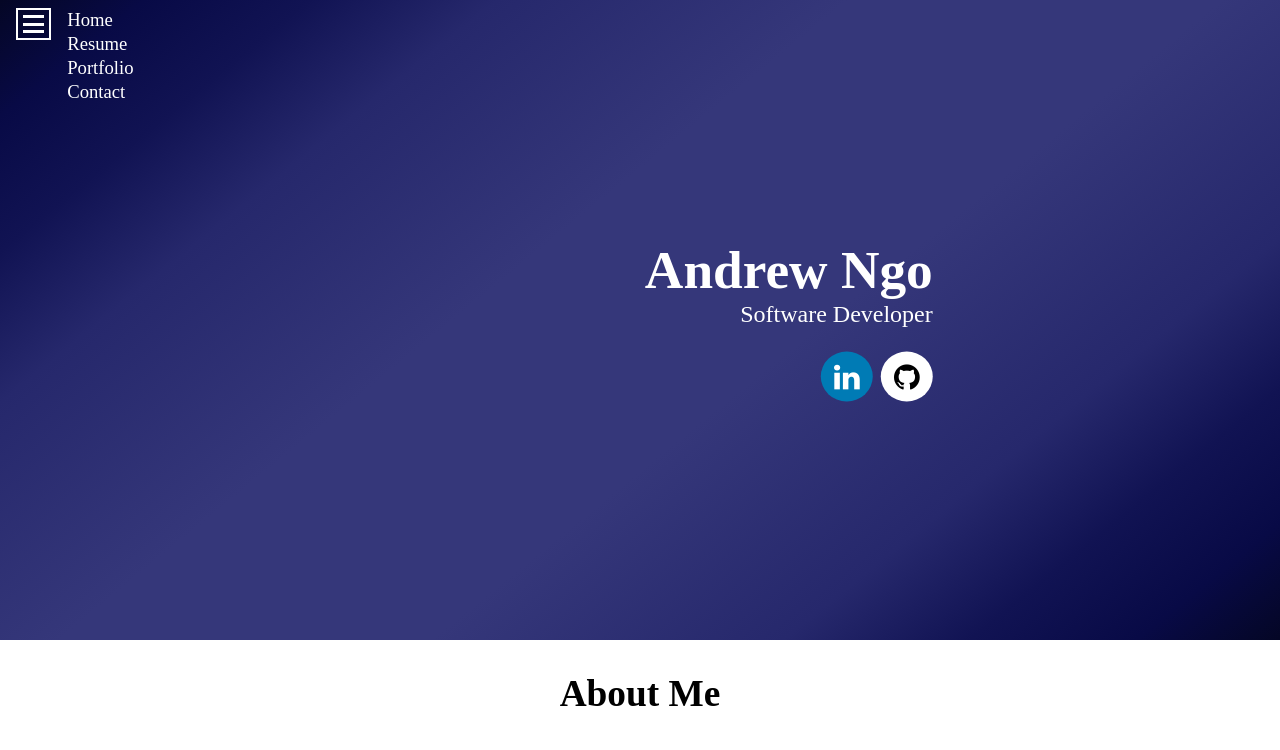
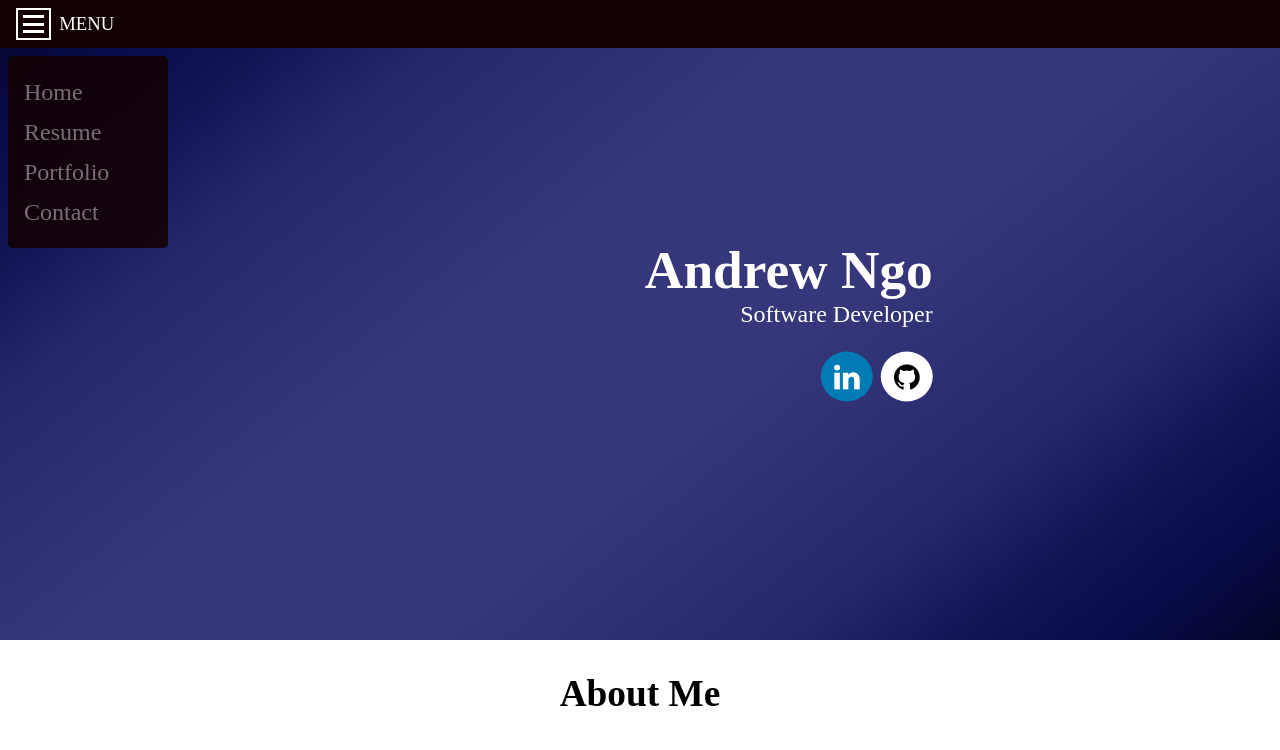
Before and after one commit to anngo14/Portfolio, a React (Create React App) app: page / in a window 1280 px wide. Shown: the top 750 px of the page. Built offline with nearby package versions, Linux system fonts and the light colour scheme.

Commit message:
changed nav menu location and footer bg color

```diff
--- a/src/components/Nav.js
+++ b/src/components/Nav.js
@@ -3,10 +3,15 @@ import '../css/Nav.css'
 export default function Nav() {
     return (
         <div className='nav-container'>
-            <div className='burger'>
-                <div className='line'></div>
-                <div className='line'></div>
-                <div className='line'></div>
+            <div className='nav-btn'>
+                <div className='burger'>
+                    <div className='line'></div>
+                    <div className='line'></div>
+                    <div className='line'></div>
+                </div>
+                <div>
+                    <span id='nav-menu-title'>MENU</span>
+                </div>
             </div>
             <div className='nav-menu'>
                 <a href='#' className='nav-link'>Home</a>
--- a/src/css/Footer.css
+++ b/src/css/Footer.css
@@ -1,7 +1,7 @@
 .footer-container{
     margin-top: 15em;
     height: 2em;
-    background-color: #76797F;
+    background-color: #A79F9F;
     display: flex;
     flex-direction: row;
     justify-content: flex-end;
--- a/src/css/Nav.css
+++ b/src/css/Nav.css
@@ -1,11 +1,22 @@
 .nav-container{
     display: flex;
-    flex-direction: row;
-    justify-content: flex-start;
-    align-items: flex-start;
+    flex-direction: column;
     position: fixed;
     top: 0;
     z-index: 1;
+    width: 100%;
+    height: 3em;
+    background-color: #120101;
+    color: white;
+}
+.nav-btn{
+    display: flex;
+    flex-direction: row;
+    align-items: center;
+    cursor: pointer;
+}
+#nav-menu-title{
+    font-size: 14pt;
 }
 .burger{
     display: flex;
@@ -27,12 +38,20 @@
 .nav-menu{
     display: flex;
     flex-direction: column;
-    line-height: 1.5em;
+    line-height: 2.5em;
     width: 10em;
     margin: 0.5em;
+    padding: 1em;
+    background-color: #120101;
+    border-radius: 5px;
+    opacity: 0.85;
 }
 .nav-link{
-    font-size: 14pt;
+    font-size: 18pt;
     text-decoration: none;
     color: white;
+    opacity: 0.5;
 }
+.nav-link:hover{
+    opacity: 1;
+}
```
Also changed, not shown: 1 other file (tests, documents, lock files or other folders).
